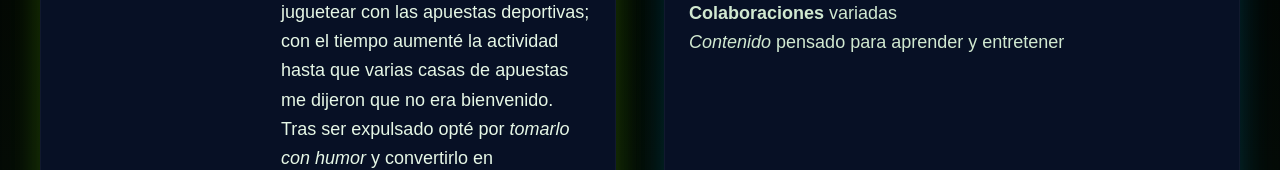
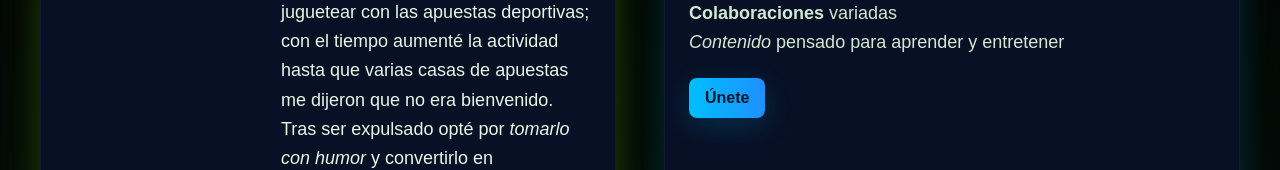
Before and after one commit to lamarshaladaweb/lamarshalada_web, a Next.js app: page / in a window 1280 px wide. Shown: the part 1198-1368 px from the top of the page. Built offline with nearby package versions, Linux system fonts and the light colour scheme; no server answers.

Commit message:
Se añade link de Twitch al botón de Ver canal ahora. Se añade link de instagram y discrod a la sección de About

```diff
--- a/src/components/About.tsx
+++ b/src/components/About.tsx
@@ -74,7 +74,7 @@ export default function About() {
 
                   <div className="pt-2">
                     <button
-                      onClick={() => window.open('/Trabajo/Colaboradores.js', '_blank')}
+                      onClick={() => window.open('https://www.instagram.com/lamarshalada', '_blank')}
                       className="inline-block px-4 py-2 rounded-lg font-semibold"
                       style={{
                         background: "linear-gradient(90deg,#7FFF00,#4CAF50)",
@@ -137,6 +137,19 @@ export default function About() {
                   </ul>`}
                   className="text-lg leading-relaxed"
                 />
+                <div className="pt-2">
+                  <button
+                    onClick={() => window.open('https://discord.com/invite/CczFhBxedq', '_blank')}
+                    className="inline-block px-4 py-2 rounded-lg font-semibold"
+                    style={{
+                      background: "linear-gradient(90deg,#00BFFF,#1E90FF)",
+                      color: "#001827",
+                      boxShadow: "0 8px 28px rgba(0,191,255,0.18)",
+                    }}
+                  >
+                    Únete
+                  </button>
+                </div>
               </div>
             </div>
           </div>
--- a/src/components/Hero.tsx
+++ b/src/components/Hero.tsx
@@ -84,9 +84,14 @@ export default function Hero() {
 
           {/* CTA Button */}
           <div>
-            <button className="bg-[#7FFF00] hover:bg-[#6FDF00] text-black font-bold py-4 px-8 rounded-lg text-lg transition-colors duration-300">
+            <a
+              href="https://www.twitch.tv/marshalada"
+              target="_blank"
+              rel="noopener noreferrer"
+              className="bg-[#7FFF00] hover:bg-[#6FDF00] text-black font-bold py-4 px-8 rounded-lg text-lg transition-colors duration-300 inline-block"
+            >
               VER CANAL AHORA
-            </button>
+            </a>
           </div>
 
           {/* Last Broadcast Info */}
```
